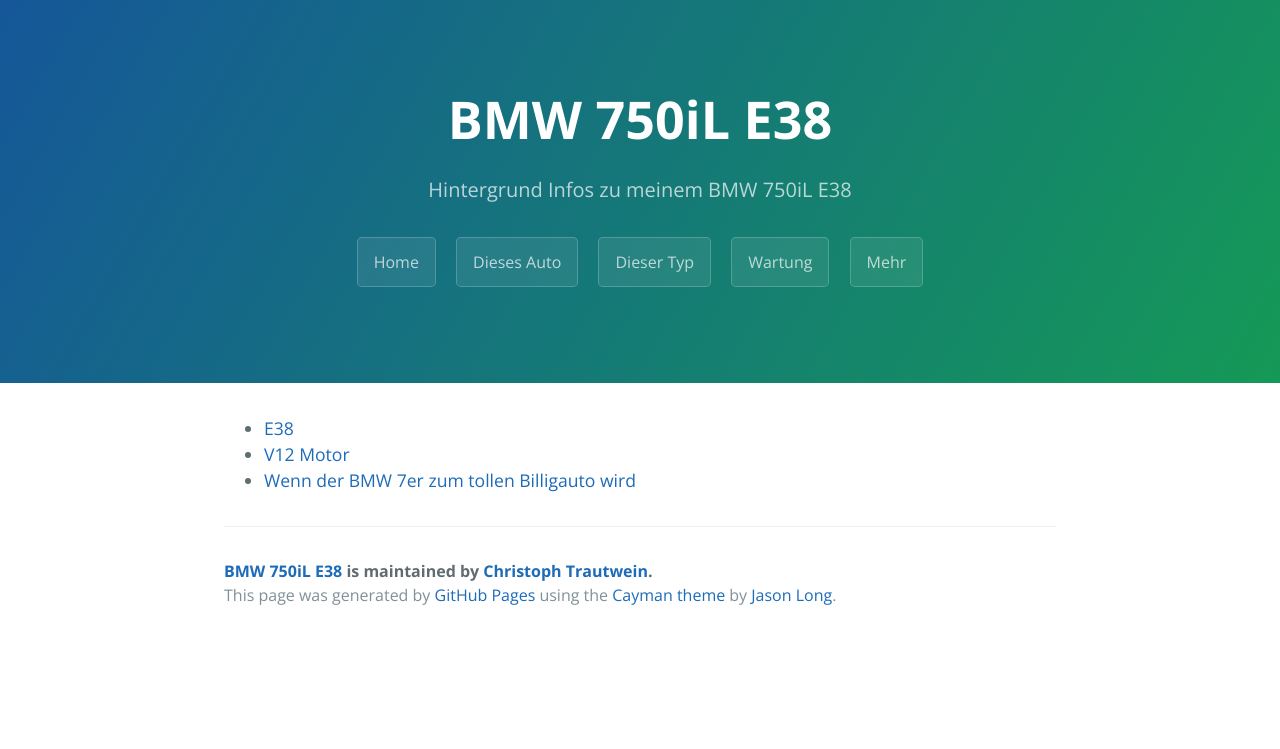
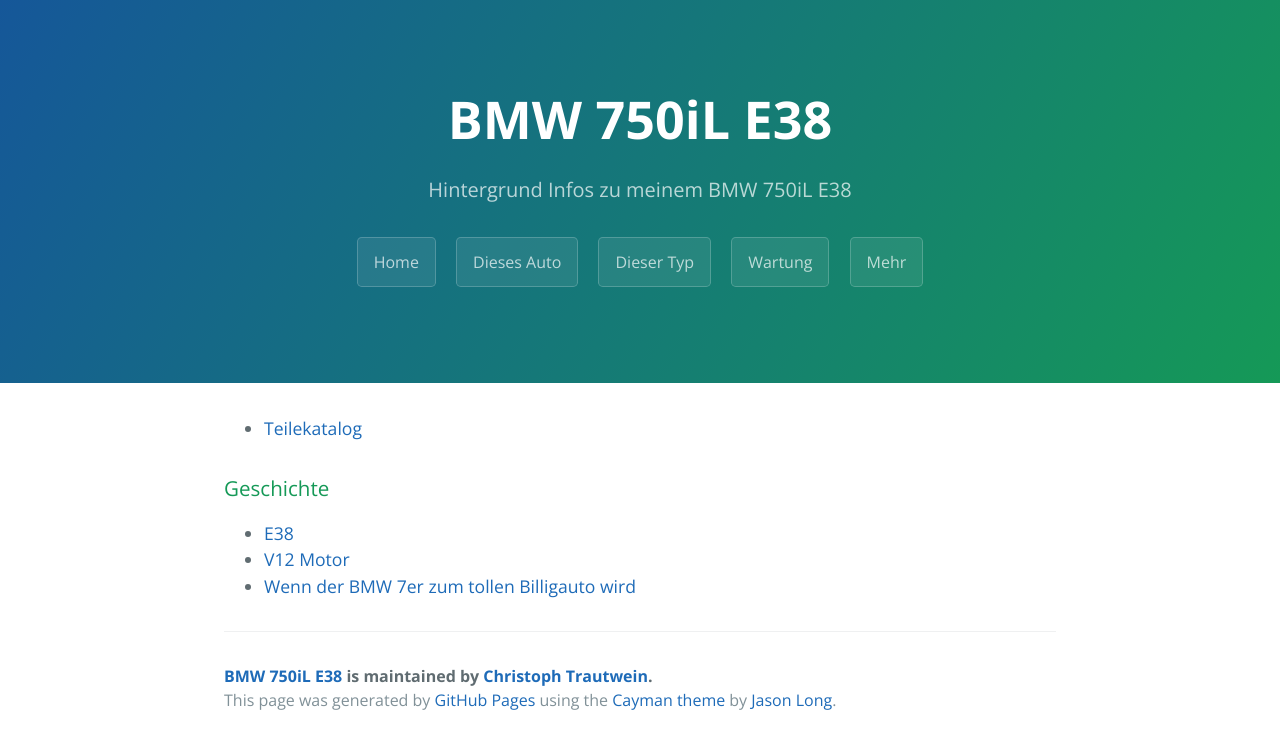
Before and after one commit to trautw/BMW750iL, a Jekyll site: the page built from docs/_pages/04_more.md, in a window 1280 px wide. Shown: the top 749 px of the page. Built offline with Jekyll 4.4.1, drawn with Linux system fonts in a browser that asks for light colours.

Commit message:
Update 04_more.md

```diff
--- a/docs/_pages/04_more.md
+++ b/docs/_pages/04_more.md
@@ -4,6 +4,9 @@ title: Mehr
 permalink: /more/
 ---
 
+* [Teilekatalog](http://de.bmwfans.info/vin/decoder?vin=DH38229)
+
+### Geschichte
 * [E38](http://www.7-forum.com/modelle/e38/index.php)
 * [V12 Motor](http://www.7-forum.com/modelle/v12-geschichte.php)
 * [Wenn der BMW 7er zum tollen Billigauto wird](https://www.welt.de/motor/fahrberichte-tests/oldtimer/article162896916/Wenn-der-BMW-7er-zum-tollen-Billigauto-wird.html)
```
